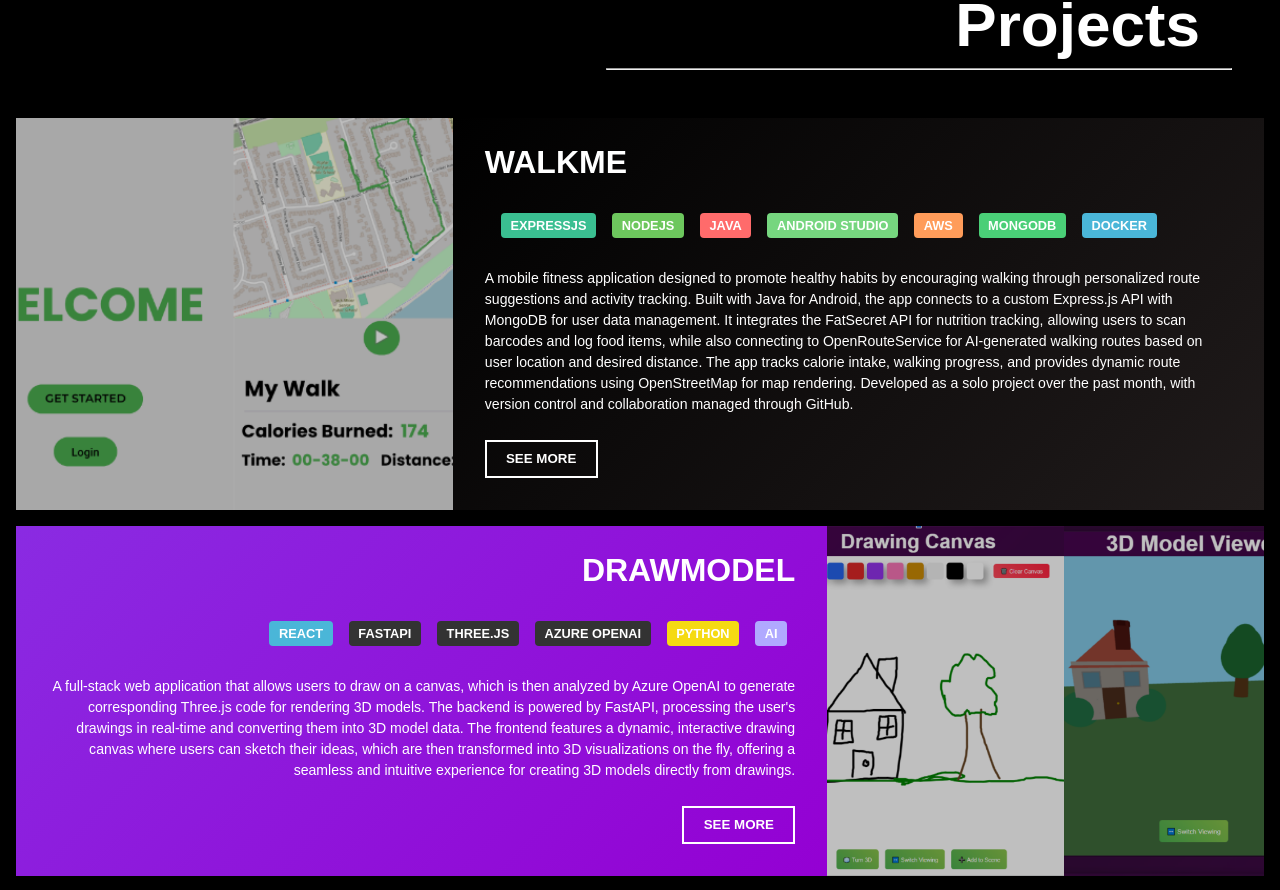
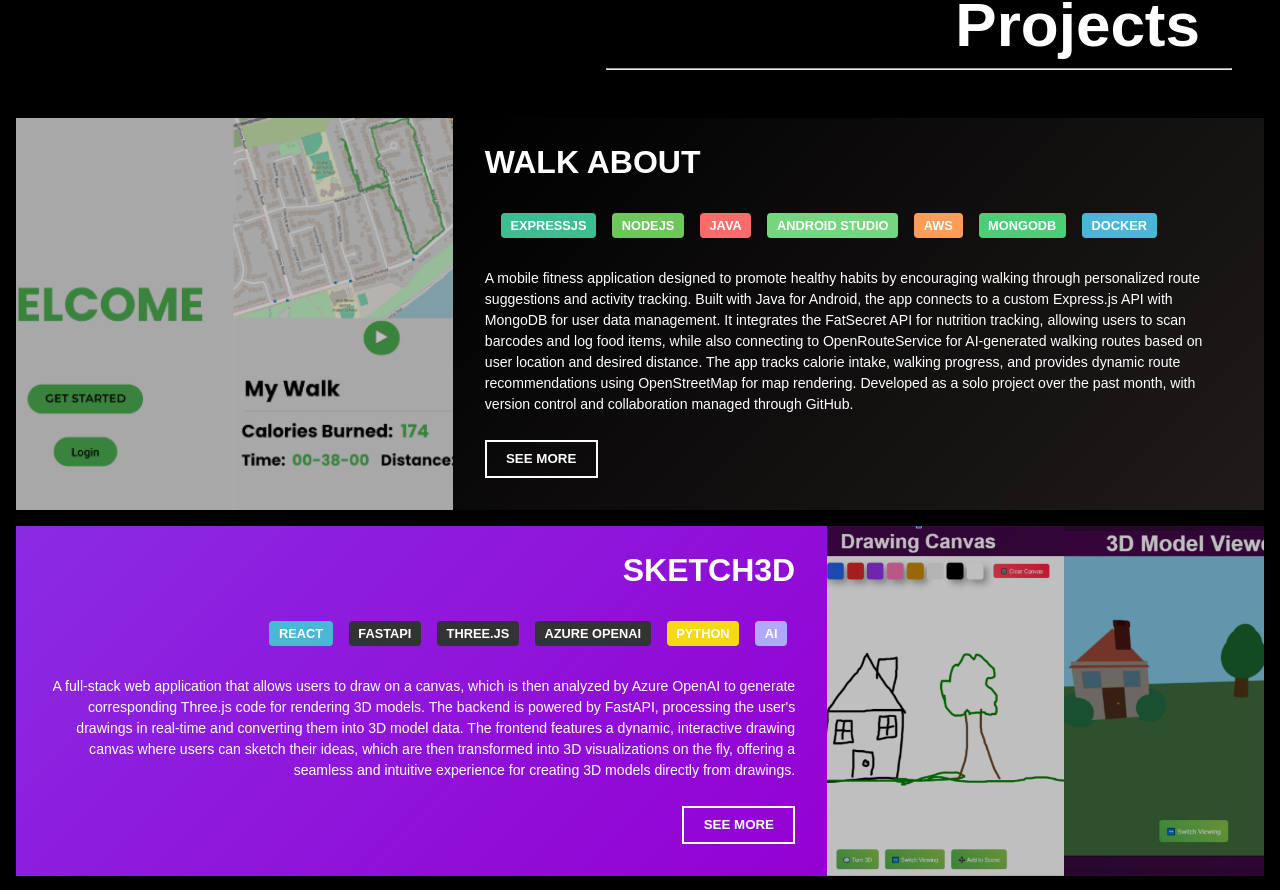
Before and after one commit to NolanS55/portfolioV2, a React (Create React App) app: page / in a window 1280 px wide. Shown: the part 1783-2673 px from the top of the page. Built offline with nearby package versions, Linux system fonts and the light colour scheme.

Commit message:
title update

```diff
--- a/src/Portfolio.js
+++ b/src/Portfolio.js
@@ -36,7 +36,7 @@ const Portfolio = () => {
     const projects = [
 
       {
-        title: "WalkMe",
+        title: "Walk About",
         image: walk,
         tags: ["ExpressJS", "NodeJS", "Java", "Android Studio", "AWS", "MongoDB", "Docker"],
         description: "A mobile fitness application designed to promote healthy habits by encouraging walking through personalized route suggestions and activity tracking. Built with Java for Android, the app connects to a custom Express.js API with MongoDB for user data management. It integrates the FatSecret API for nutrition tracking, allowing users to scan barcodes and log food items, while also connecting to OpenRouteService for AI-generated walking routes based on user location and desired distance. The app tracks calorie intake, walking progress, and provides dynamic route recommendations using OpenStreetMap for map rendering. Developed as a solo project over the past month, with version control and collaboration managed through GitHub.",
@@ -44,7 +44,7 @@ const Portfolio = () => {
         demoUrl: ""
       },
       {
-        title: "DrawModel",
+        title: "Sketch3D",
         image : drawModel,
         tags: ["React", "FastAPI", "Three.js", "Azure OpenAI", "Python", "AI"],
         description : "A full-stack web application that allows users to draw on a canvas, which is then analyzed by Azure OpenAI to generate corresponding Three.js code for rendering 3D models. The backend is powered by FastAPI, processing the user's drawings in real-time and converting them into 3D model data. The frontend features a dynamic, interactive drawing canvas where users can sketch their ideas, which are then transformed into 3D visualizations on the fly, offering a seamless and intuitive experience for creating 3D models directly from drawings.",
```
